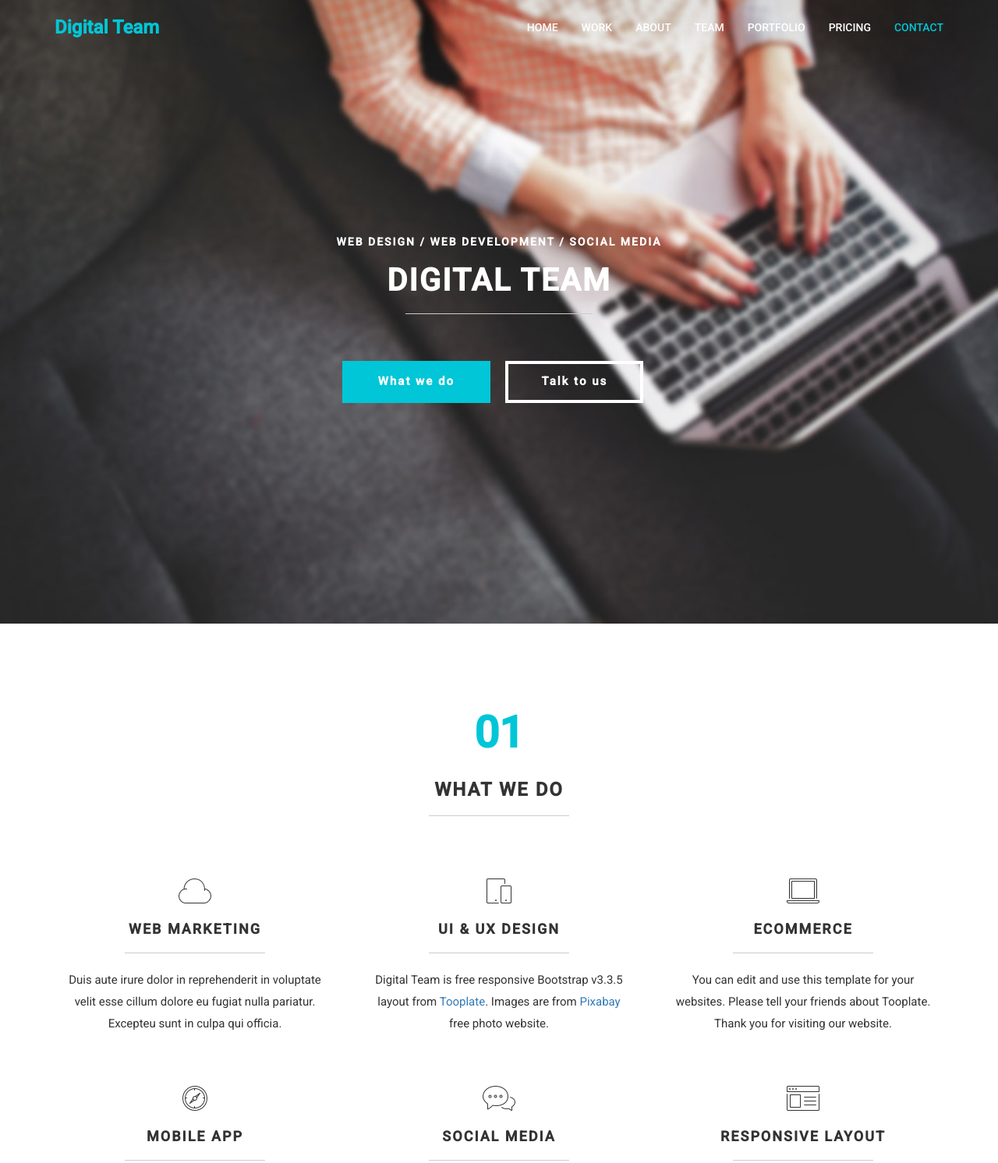
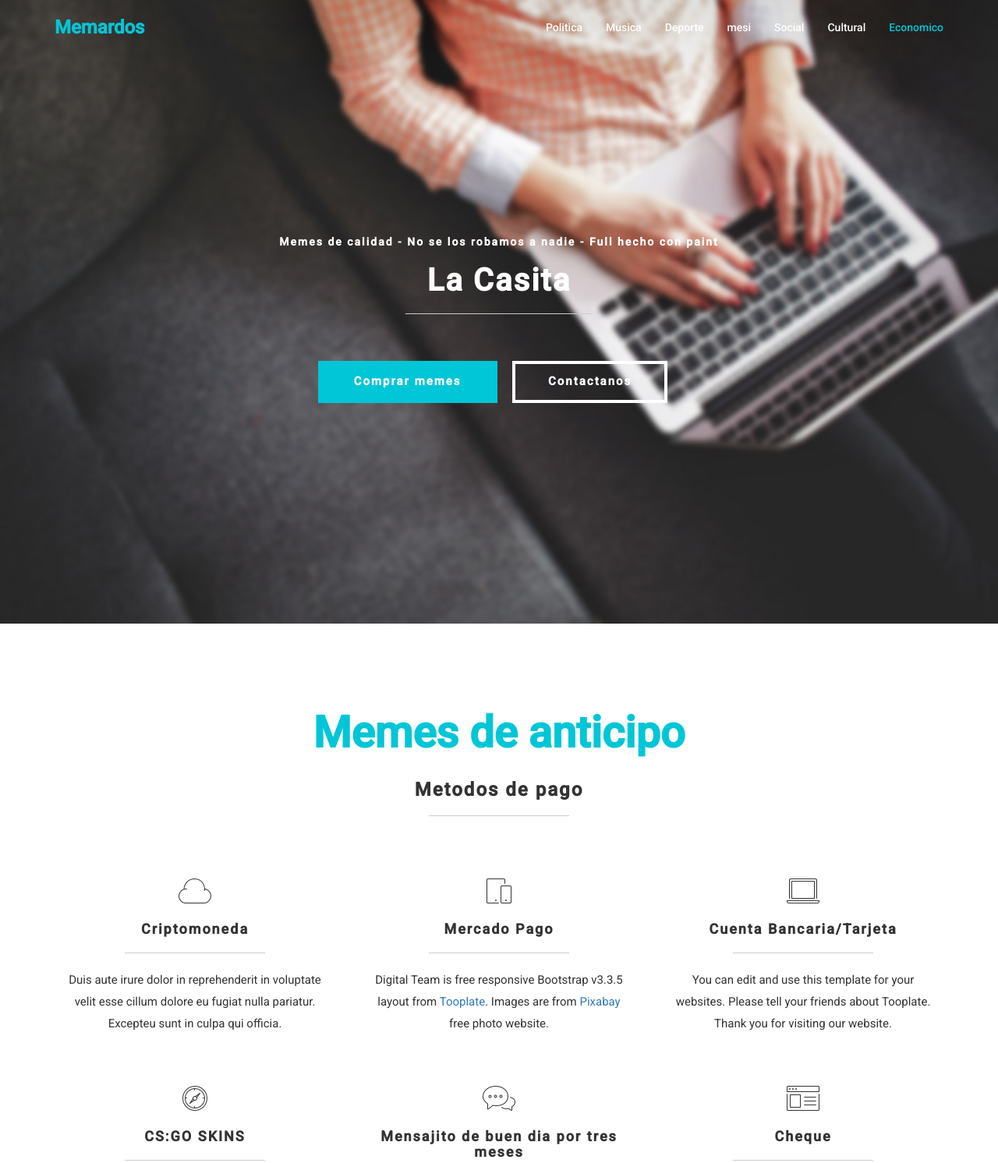
Before and after one commit to SantiiRe/LaCasitaPosting, a plain HTML site: page index.html in a window 1280 px wide. Shown: the top 1492 px of the page at 78% size. Drawn offline with Linux system fonts and the light colour scheme.

Commit message:
Update index.html

```diff
--- a/index.html
+++ b/index.html
@@ -2,7 +2,7 @@
 <html lang="en">
 <head>
 	<meta charset="utf-8">
-	<title>Digital Team HTML5 Layout - Tooplate</title>
+	<title>La Casita Posting - Desde Mendoza Hasta Las Vegas</title>
 	<meta http-equiv="X-UA-Compatible" content="IE=Edge">
 	<meta name="viewport" content="width=device-width, initial-scale=1">
 	<meta name="keywords" content="">
@@ -52,17 +52,17 @@ http://www.tooplate.com/view/2075-digital-team
 				<span class="icon icon-bar"></span>
 				<span class="icon icon-bar"></span>
 			</button>
-			<a href="#" class="navbar-brand">Digital Team</a>
+			<a href="#" class="navbar-brand">Memardos</a>
 		</div>
 		<div class="collapse navbar-collapse">
 			<ul class="nav navbar-nav navbar-right">
-				<li><a href="#home" class="smoothScroll">HOME</a></li>
-				<li><a href="#work" class="smoothScroll">WORK</a></li>
-				<li><a href="#about" class="smoothScroll">ABOUT</a></li>
-				<li><a href="#team" class="smoothScroll">TEAM</a></li>
-				<li><a href="#portfolio" class="smoothScroll">PORTFOLIO</a></li>
-				<li><a href="#pricing" class="smoothScroll">PRICING</a></li>
-				<li><a href="#contact" class="smoothScroll">CONTACT</a></li>
+				<li><a href="#home" class="smoothScroll">Politica</a></li>
+				<li><a href="#work" class="smoothScroll">Musica</a></li>
+				<li><a href="#about" class="smoothScroll">Deporte</a></li>
+				<li><a href="#team" class="smoothScroll">mesi</a></li>
+				<li><a href="#portfolio" class="smoothScroll">Social</a></li>
+				<li><a href="#pricing" class="smoothScroll">Cultural</a></li>
+				<li><a href="#contact" class="smoothScroll">Economico</a></li>
 			</ul>
 		</div>
 	</div>
@@ -73,11 +73,11 @@ http://www.tooplate.com/view/2075-digital-team
 	<div class="container">
 		<div class="row">
 			<div class="col-md-12 col-sm-12">
-				<h3>WEB DESIGN / WEB DEVELOPMENT / SOCIAL MEDIA</h3>
-				<h1>DIGITAL TEAM</h1>
+				<h3>Memes de calidad - No se los robamos a nadie - Full hecho con paint</h3>
+				<h1>La Casita</h1>
 				<hr>
-				<a href="#work" class="smoothScroll btn btn-danger">What we do</a>
-				<a href="#contact" class="smoothScroll btn btn-default">Talk to us</a>
+				<a href="#work" class="smoothScroll btn btn-danger">Comprar memes</a>
+				<a href="#contact" class="smoothScroll btn btn-default">Contactanos</a>
 			</div>
 		</div>
 	</div>
@@ -89,44 +89,44 @@ http://www.tooplate.com/view/2075-digital-team
 		<div class="row">
 			<div class="col-md-12 col-sm-12">
 				<div class="section-title">
-					<strong>01</strong>
-					<h1 class="heading bold">WHAT WE DO</h1>
+					<strong>Memes de anticipo</strong>
+					<h1 class="heading bold">Metodos de pago</h1>
 					<hr>
 				</div>
 			</div>
 			<div class="col-lg-4 col-md-4 col-sm-4 wow fadeInUp" data-wow-delay="0.6s">
 				<i class="icon-cloud medium-icon"></i>
-					<h3>WEB MARKETING</h3>
+					<h3>Criptomoneda</h3>
 					<hr>
 					<p>Duis aute irure dolor in reprehenderit in voluptate velit esse cillum dolore eu fugiat nulla pariatur. Excepteu sunt in culpa qui officia.</p>
 			</div>
 			<div class="col-lg-4 col-md-4 col-sm-4 wow fadeInUp" data-wow-delay="0.9s">
 				<i class="icon-mobile medium-icon"></i>
-					<h3>UI &amp; UX DESIGN</h3>
+					<h3>Mercado Pago</h3>
 					<hr>
 					<p>Digital Team is free responsive Bootstrap v3.3.5 layout from <a rel="nofollow" href="http://www.tooplate.com" target="_parent">Tooplate</a>. Images are from <a rel="nofollow" href="http://pixabay.com" target="_parent">Pixabay</a> free photo website.</p>
 			</div>
 			<div class="col-lg-4 col-md-4 col-sm-4 wow fadeInUp" data-wow-delay="1s">
 				<i class="icon-laptop medium-icon"></i>
-					<h3>ECOMMERCE</h3>
+					<h3>Cuenta Bancaria/Tarjeta</h3>
 					<hr>
 					<p>You can edit and use this template for your websites. Please tell your friends about Tooplate. Thank you for visiting our website.</p>
 			</div>
 			<div class="col-lg-4 col-md-4 col-sm-4 wow fadeInUp" data-wow-delay="1s">
 				<i class="icon-compass medium-icon"></i>
-					<h3>MOBILE APP</h3>
+					<h3>CS:GO SKINS</h3>
 					<hr>
 					<p>Duis aute irure dolor in reprehenderit in voluptate velit esse cillum dolore eu fugiat nulla pariatur. Excepteu sunt in culpa qui officia.</p>
 			</div>
 			<div class="col-lg-4 col-md-4 col-sm-4 wow fadeInUp" data-wow-delay="1s">
 				<i class="icon-chat medium-icon"></i>
-					<h3>SOCIAL MEDIA</h3>
+					<h3>Mensajito de buen dia por tres meses</h3>
 					<hr>
 					<p>You can easily change icons by looking at <a href="https://www.elegantthemes.com/blog/resources/how-to-use-and-embed-an-icon-font-on-your-website" target="_blank">ET Line Icons</a>. Excepteu sunt in culpa qui officia. Duis aute irure dolor in reprehenderit.</p>
 			</div>
 			<div class="col-lg-4 col-md-4 col-sm-4 wow fadeInUp" data-wow-delay="1s">
 				<i class="icon-browser medium-icon"></i>
-					<h3>RESPONSIVE LAYOUT</h3>
+					<h3>Cheque</h3>
 					<hr>
 					<p>Duis aute irure dolor in reprehenderit in voluptate velit esse cillum dolore eu fugiat nulla pariatur. Excepteu sunt in culpa qui officia.</p>
 			</div>
```
